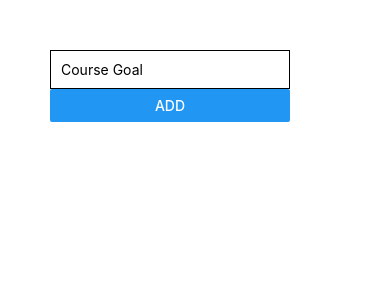
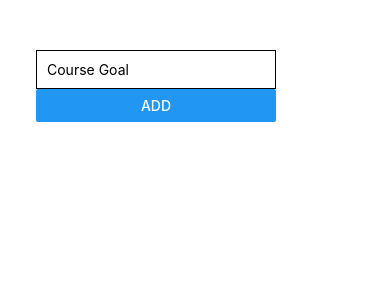
Before and after one commit to dianaramirez16/React-Native-guide, a React Native app: screen / in a window 390 px wide. Shown: the top 300 px of the page. Built offline with nearby package versions, Linux system fonts and the light colour scheme.

Commit message:
changing flex direction

```diff
--- a/App.js
+++ b/App.js
@@ -42,7 +42,6 @@ export default function App() {
 const styles = StyleSheet.create({
   screen: {
     padding: 50,
-    flexDirection: "row",
     width:'80%',
     justifyContent:'space-between',
     alignItems:'center'
```
